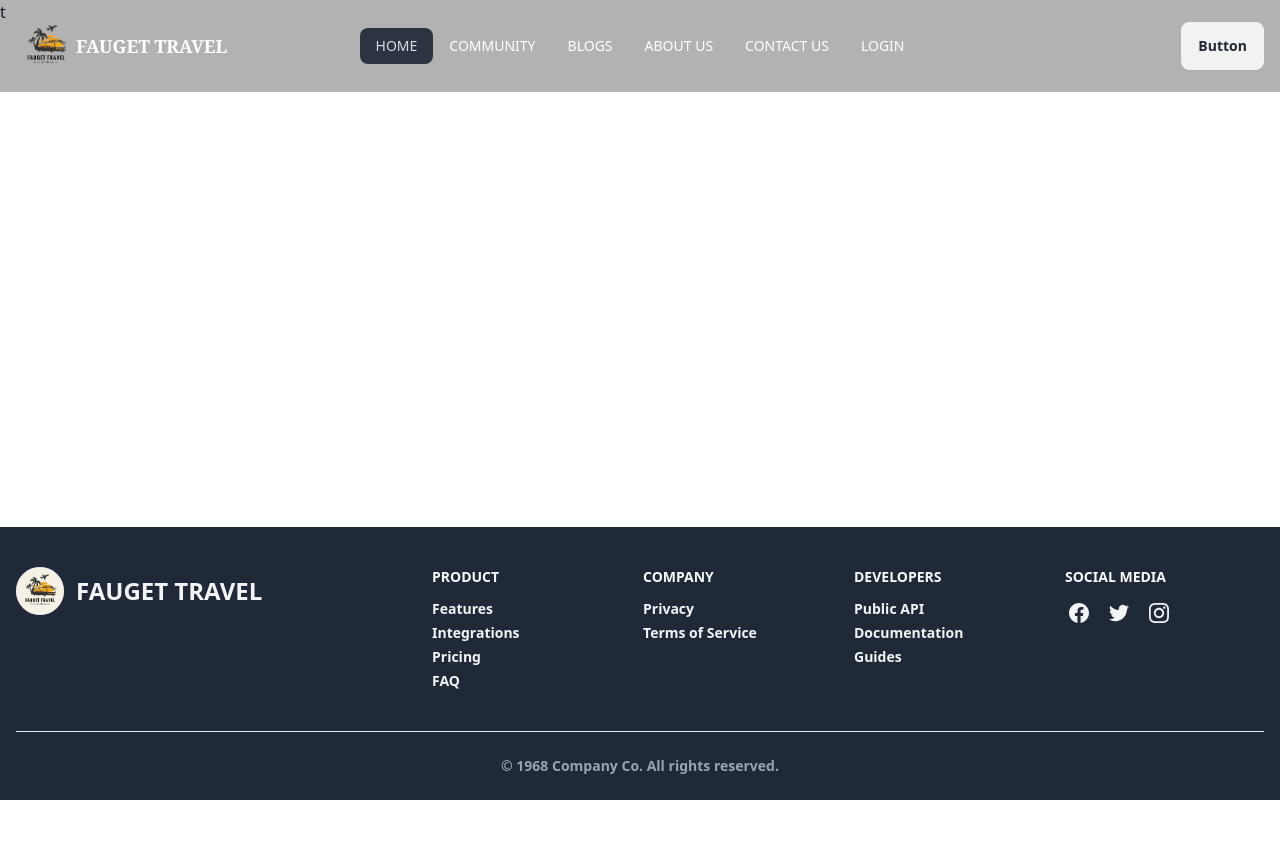
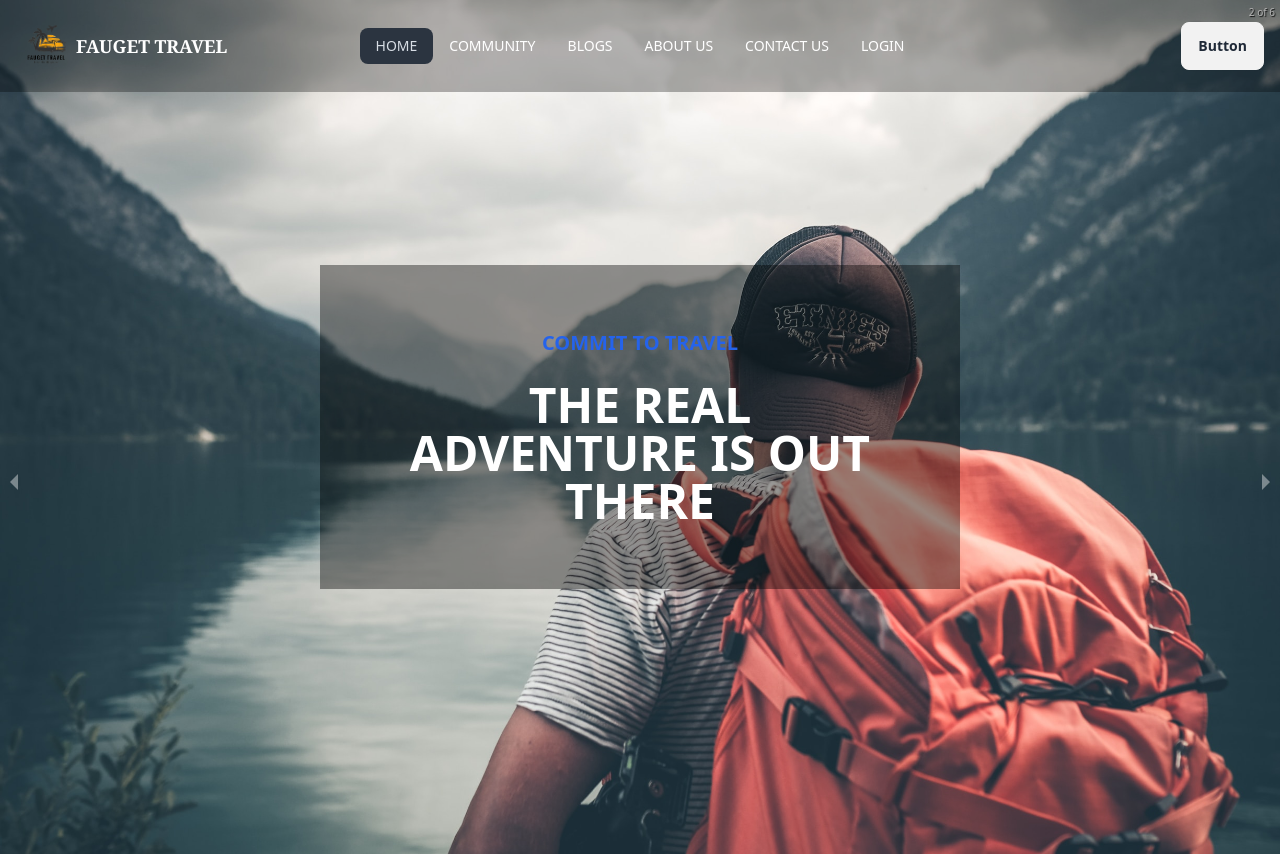
Before and after one commit to mahfuzar175/fauget-travel-client-side, a React (Vite) app: page / in a window 1280 px wide. Shown: the top 856 px of the page. Before the commit the page ends 800 px from the top, so only its background shows below. Built offline with nearby package versions, Linux system fonts and the light colour scheme; grey boxes are pictures that could not be loaded.

Commit message:
install react carousel and add a banner section

```diff
--- a/package.json
+++ b/package.json
@@ -14,6 +14,7 @@
     "match-sorter": "^6.3.1",
     "react": "^18.2.0",
     "react-dom": "^18.2.0",
+    "react-responsive-carousel": "^3.2.23",
     "react-router-dom": "^6.20.0",
     "sort-by": "^1.2.0"
   },
--- a/src/Pages/Home/Banner/Banner.jsx
+++ b/src/Pages/Home/Banner/Banner.jsx
@@ -1,9 +1,32 @@
+import "react-responsive-carousel/lib/styles/carousel.min.css";
+import { Carousel } from "react-responsive-carousel";
+import img1 from '../../../assets/banner/1.jpg'
+import img2 from '../../../assets/banner/2.jpg'
+import img3 from '../../../assets/banner/3.jpg'
+import img4 from '../../../assets/banner/4.jpg'
+import img5 from '../../../assets/banner/5.jpg'
+import img6 from '../../../assets/banner/6.jpg';
+// import './Banner.css'; // Import a CSS file for additional styling
 
 const Banner = () => {
+    const slides = [
+        { image: img1, heading: 'EXPLORE THE WORLD', heading2: 'A MORE REWARDING WAY TO TRAVEL' },
+        { image: img2, heading: 'COMMIT TO TRAVEL', heading2: 'THE REAL ADVENTURE IS OUT THERE' },
+        { image: img3, heading: 'ASCEND TO TRANQUILITY', heading2: 'DISCOVER PEACE IN THE HILLS' },
+        { image: img4, heading: 'FIND YOUR PASSION', heading2: 'ESCAPE LIFE FOR A LITTLE WHIILE' },
+        { image: img5, heading: 'BE AN ADVNETURERE', heading2: 'COLLECTING MEMORIES EVERY TIME' },
+        { image: img6, heading: 'VERTICAL WONDERS UNVEILED', heading2: 'UNEARTH THE CHARMS OF ELEVATED' },
+    ];
+
     return (
-        <div>
-            <h2>t</h2>
-        </div>
+        <Carousel className="text-center" autoPlay interval={3000} infiniteLoop>
+            {slides.map((slide, index) => (
+                <div key={index} className="relative">
+                    <img src={slide.image} alt={`Slide ${index + 1}`} />
+                    <div className="absolute top-1/2 left-1/2 transform -translate-x-1/2 -translate-y-1/2 text-white font-bold  bg-opacity-40 bg-black md:p-16 p-4"> <p className="md:text-xl text-sm text-blue-600">{slide.heading}</p> <br /> <p className="font-extrabold text-xl md:text-5xl">{slide.heading2}</p></div>
+                </div>
+            ))}
+        </Carousel>
     );
 };
 
--- a/src/index.css
+++ b/src/index.css
@@ -1,3 +1,4 @@
+@import url('https://fonts.googleapis.com/css2?family=Lato:ital,wght@0,400;0,700;0,900;1,700&display=swap');
 @tailwind base;
 @tailwind components;
 @tailwind utilities;
--- a/tailwind.config.js
+++ b/tailwind.config.js
@@ -5,7 +5,11 @@ export default {
     "./src/**/*.{js,ts,jsx,tsx}",
   ],
   theme: {
-    extend: {},
+    extend: {
+      fontFamily: {
+        Lato: "'Lato', sans-serif"
+      }
+    },
   },
   plugins: [require("daisyui")],
 }
```
Also changed, not shown: 1 other file (tests, documents, lock files or other folders).
